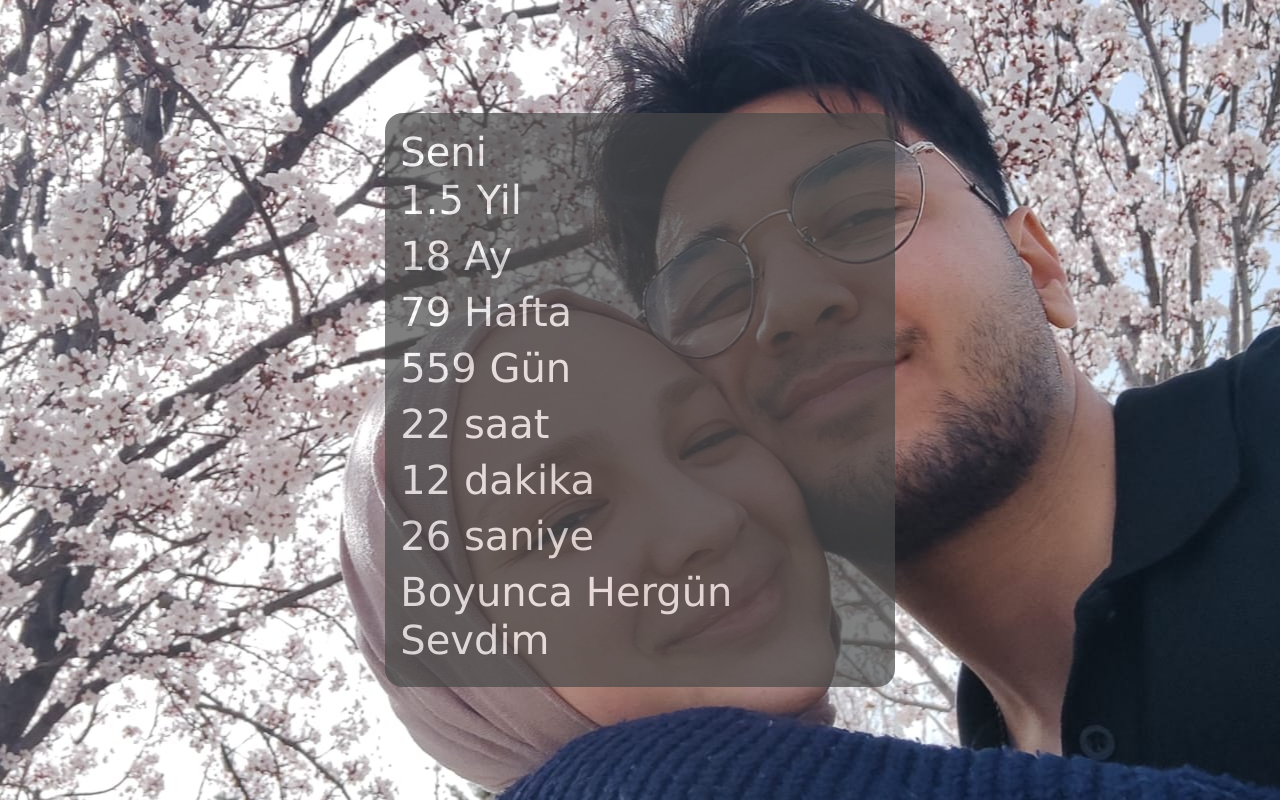
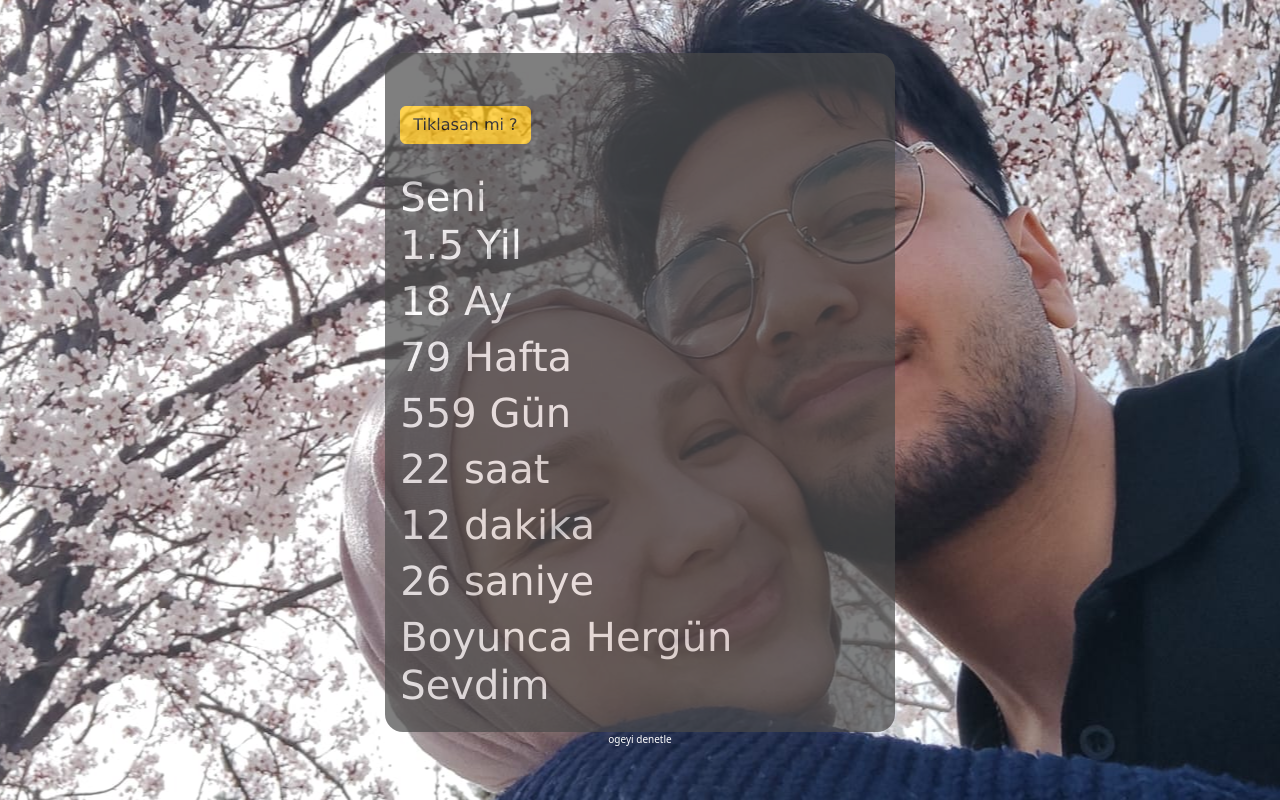
Before and after one commit to ryuka-testArea/sena, a plain HTML site: page index.html in a window 1280 px wide. Drawn offline with nearby package versions, Linux system fonts and the light colour scheme.

Commit message:
Update index.html

```diff
--- a/index.html
+++ b/index.html
@@ -16,11 +16,12 @@
 
 
 
-
         <div class="container col-5">
 
-            <div class="text">
-
+            <div class="text ">
+                <a class="btn btn-warning" target="_blank" href="https://open.spotify.com/intl-tr/track/3Fn2pyvAIvJtdVzgooaBRv?si=482f85aa426a4414">Tiklasan mi ?</a>
+                <div class="text-center">
+                </div>
                 <h1 id="gun">
 
                 </h1>
@@ -29,9 +30,9 @@
         </div>
 
 
+        <small style="font-size: 10px;">ogeyi denetle</small>
 
     </div>
-
 
 
 
```
